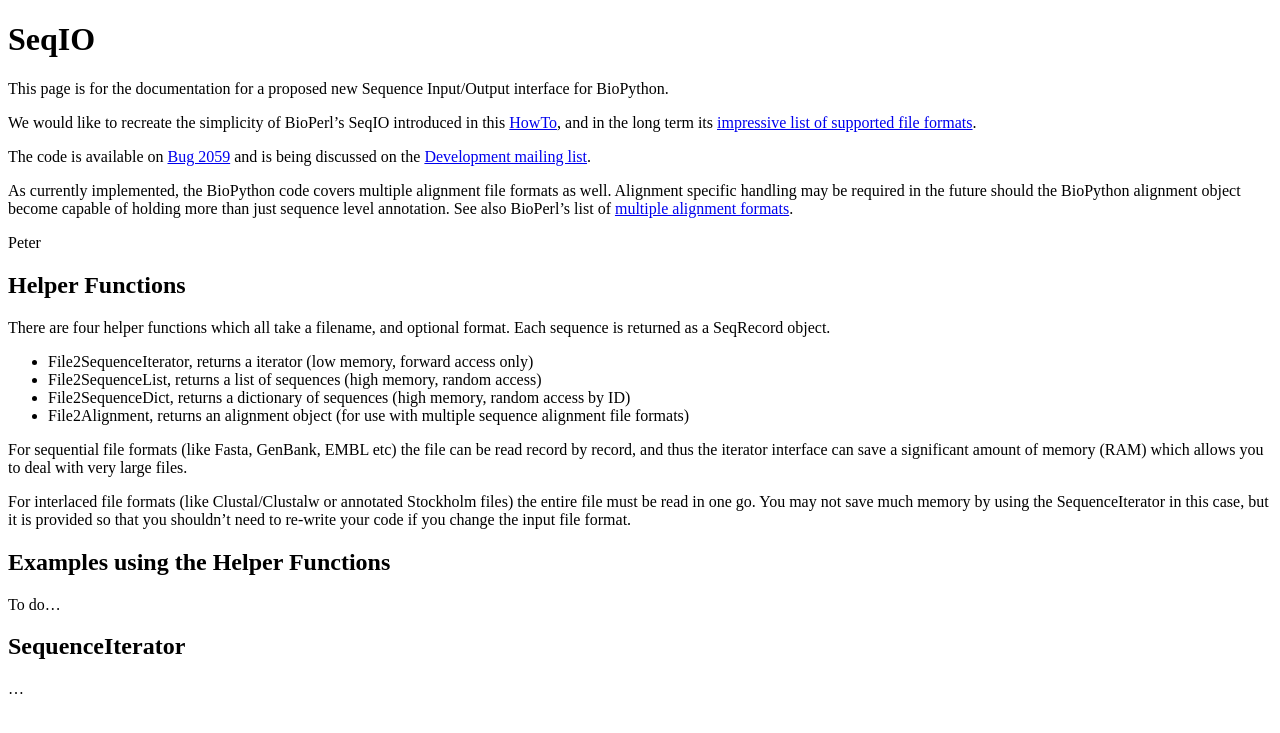
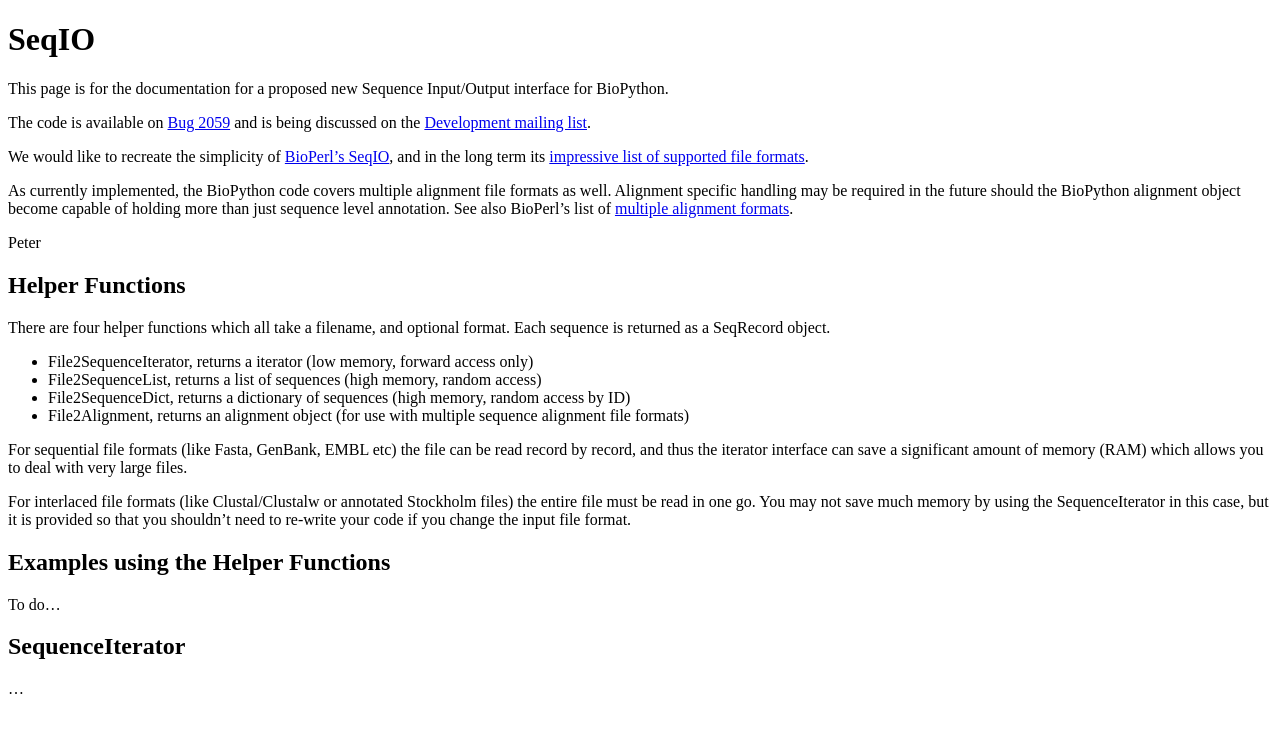
Before and after one commit to biopython/biopython.github.io, a Jekyll site: the page built from wiki/SeqIO.md, in a window 1280 px wide. Shown: the top 733 px of the page. Built offline with Jekyll 4.4.1, drawn with Linux system fonts in a browser that asks for light colours.

Commit message:
Change to wiki page

```diff
--- a/wiki/SeqIO.md
+++ b/wiki/SeqIO.md
@@ -7,15 +7,15 @@ layout: wiki
 This page is for the documentation for a proposed new Sequence
 Input/Output interface for BioPython.
 
-We would like to recreate the simplicity of BioPerl's SeqIO introduced
-in this [HowTo](http://www.bioperl.org/wiki/HOWTO:SeqIO), and in the
-long term its [impressive list of supported file
-formats](http://www.bioperl.org/wiki/Sequence_formats).
-
 The code is available on [Bug
 2059](http://bugzilla.open-bio.org/show_bug.cgi?id=2059) and is being
 discussed on the [Development mailing
 list](http://biopython.org/wiki/Mailing_lists).
+
+We would like to recreate the simplicity of [BioPerl's
+SeqIO](http://www.bioperl.org/wiki/HOWTO:SeqIO), and in the long term
+its [impressive list of supported file
+formats](http://www.bioperl.org/wiki/Sequence_formats).
 
 As currently implemented, the BioPython code covers multiple alignment
 file formats as well. Alignment specific handling may be required in the
```
Also changed, not shown: 1 other file.
